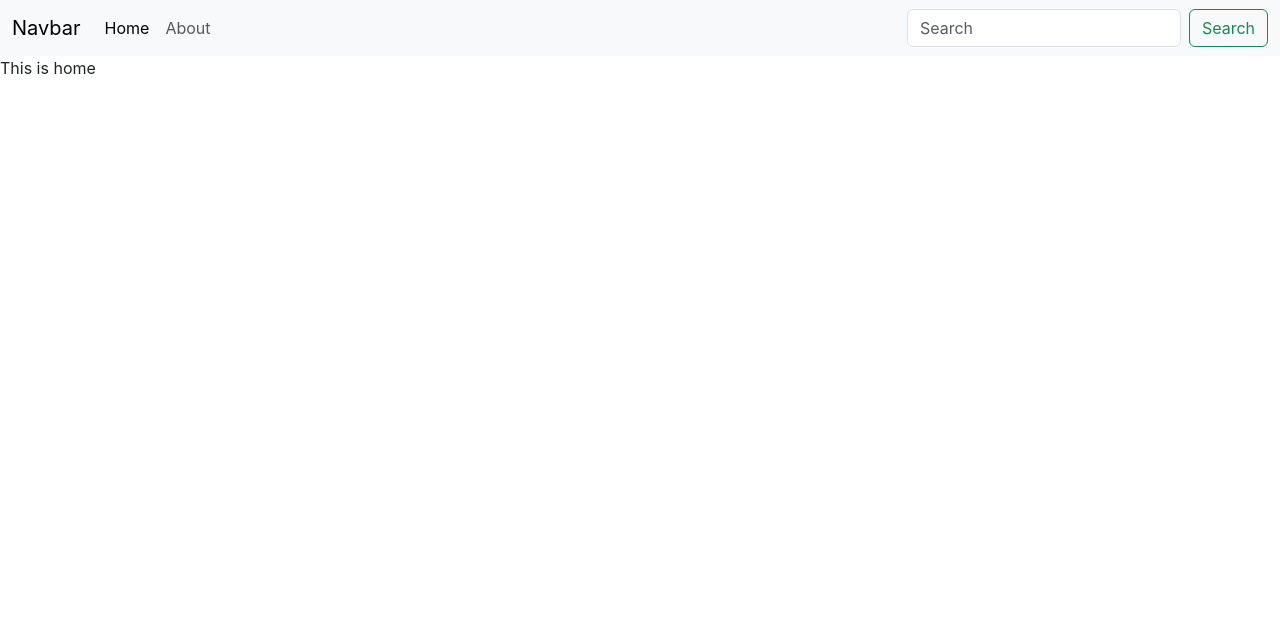
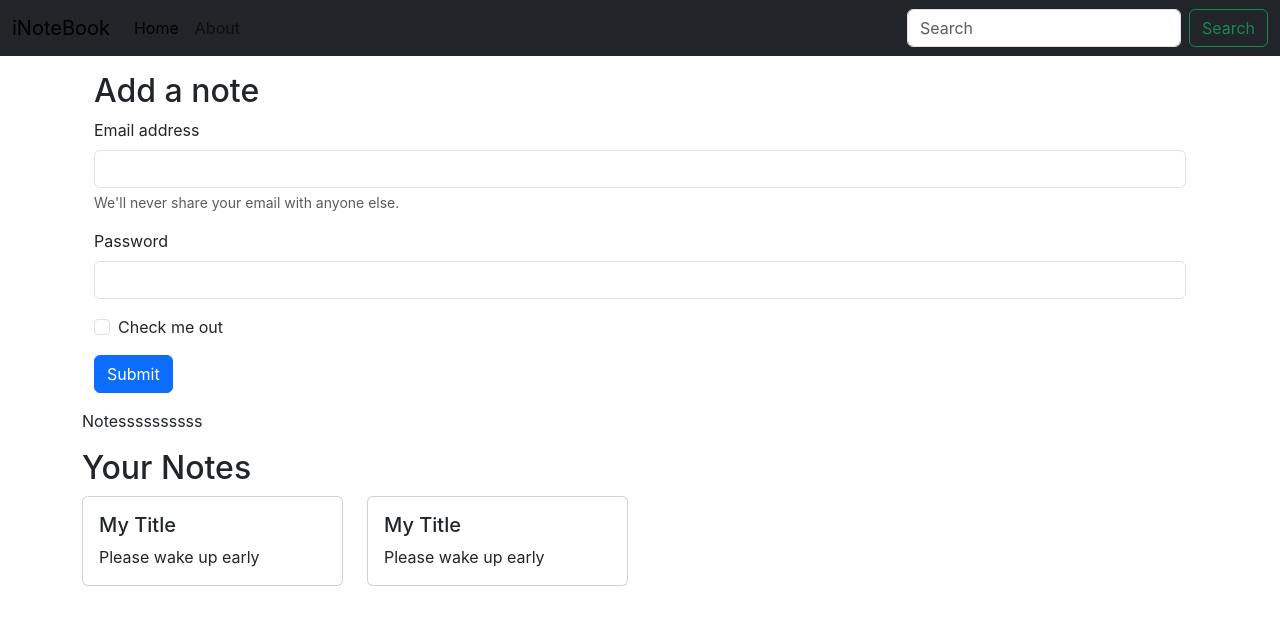
Before and after one commit to pranavmaverick20/inotebook, a React (Create React App) app: page / in a window 1280 px wide. Shown: the top 624 px of the page. Built offline with nearby package versions, Linux system fonts and the light colour scheme.

Commit message:
added context and note item bootstrap

```diff
--- a/src/App.js
+++ b/src/App.js
@@ -18,11 +18,13 @@
       <NoteState>
         <Router>
           <Navbar />
-          <Routes>
-            <Route path="/" element={<Home />} />
-            <Route path="/about" element={<About />} />
-            {/* <Route path="/users" element={<Users />} /> */}
-          </Routes>
+          <div className="container">
+            <Routes>
+              <Route path="/" element={<Home />} />
+              <Route path="/about" element={<About />} />
+              {/* <Route path="/users" element={<Users />} /> */}
+            </Routes>
+          </div>
         </Router>
       </NoteState>
     </>
--- a/src/components/About.js
+++ b/src/components/About.js
@@ -1,16 +1,10 @@
 import { useContext, useEffect } from 'react';
 import noteContext from '../context/notes/noteContext';
 export const About = () => {
-    const a = useContext(noteContext);
-    useEffect(() => {
-        a.update();
-        return () => {
 
-        }
-    }, []);
     return (
         <div>
-            This is about {a.state.name} and he is in class {a.state.class}
+            This is about page
         </div>
     )
 }
--- a/src/components/Home.js
+++ b/src/components/Home.js
@@ -1,8 +1,30 @@
-import React from 'react'
+import React, { useContext } from 'react'
+import Notes from './Notes'
+
+
 export const Home = () => {
     return (
-        <div>
-            This is home
+        <div >
+            <div className="container my-3">
+                <h2>Add a note</h2>
+                <form>
+                    <div class="mb-3">
+                        <label for="exampleInputEmail1" class="form-label">Email address</label>
+                        <input type="email" class="form-control" id="exampleInputEmail1" aria-describedby="emailHelp" />
+                        <div id="emailHelp" class="form-text">We'll never share your email with anyone else.</div>
+                    </div>
+                    <div class="mb-3">
+                        <label for="exampleInputPassword1" class="form-label">Password</label>
+                        <input type="password" class="form-control" id="exampleInputPassword1" />
+                    </div>
+                    <div class="mb-3 form-check">
+                        <input type="checkbox" class="form-check-input" id="exampleCheck1" />
+                        <label class="form-check-label" for="exampleCheck1">Check me out</label>
+                    </div>
+                    <button type="submit" class="btn btn-primary">Submit</button>
+                </form>
+            </div>
+            <Notes />
         </div>
     )
 }
--- a/src/components/Navbar1.js
+++ b/src/components/Navbar1.js
@@ -1,21 +1,31 @@
-import React from 'react'
-import { Link } from 'react-router-dom'
+import React, { useEffect } from 'react'
+import { Link, useLocation } from 'react-router-dom'
+
+
+
+
 
 const Navbar = () => {
+    let location = useLocation();
+    useEffect(() => {
+        console.log(location.pathname);
+    }, [location]);
     return (
-        <nav className="navbar navbar-expand-lg bg-body-tertiary">
+
+
+        <nav className="navbar navbar-expand-lg bg-dark">
             <div className="container-fluid">
-                <Link className="navbar-brand" to="/">Navbar</Link>
+                <Link className="navbar-brand" to="/">iNoteBook</Link>
                 <button className="navbar-toggler" type="button" data-bs-toggle="collapse" data-bs-target="#navbarSupportedContent" aria-controls="navbarSupportedContent" aria-expanded="false" aria-label="Toggle navigation">
                     <span className="navbar-toggler-icon"></span>
                 </button>
                 <div className="collapse navbar-collapse" id="navbarSupportedContent">
                     <ul className="navbar-nav me-auto mb-2 mb-lg-0">
                         <li className="nav-item">
-                            <Link className="nav-link active" aria-current="page" to="/">Home</Link>
+                            <Link className={`nav-link ${location.pathname === '/' ? "active" : ""}`} aria-current="page" to="/">Home</Link>
                         </li>
                         <li className="nav-item">
-                            <Link className="nav-link" to="/about">About</Link>
+                            <Link className={`nav-link ${location.pathname === '/about' ? "active" : ""}`} to="/about">About</Link>
                         </li>
 
 
--- /dev/null
+++ b/src/components/Noteitem.js
@@ -0,0 +1,18 @@
+import React from 'react'
+
+const Noteitem = (props) => {
+    const { note } = props
+    return (
+
+        <div className="col-md-3">
+            <div class="card">
+                <div class="card-body">
+                    <h5 class="card-title">{note.title}</h5>
+                    <p class="card-text">{note.description}</p>
+                </div>
+            </div>
+        </div>
+    )
+}
+
+export default Noteitem
--- /dev/null
+++ b/src/components/Notes.js
@@ -0,0 +1,23 @@
+import React, { useContext } from 'react'
+import contextValue from '../context/notes/noteContext'
+import NoteItem from './Noteitem'
+const Notes = () => {
+
+    const context = useContext(contextValue);
+    const { notes, setNotes } = context;
+    return (
+        <div>Notessssssssss
+            <div className="row my-3">
+                <h2>Your Notes</h2>
+                {
+                    notes.map((note) => {
+                        return <NoteItem note={note} />
+                    })
+                }
+            </div>
+        </div>
+
+    )
+}
+
+export default Notes
--- a/src/context/notes/NoteState.js
+++ b/src/context/notes/NoteState.js
@@ -2,23 +2,34 @@
 import NoteContext from './noteContext'
 
 const NoteState = (props) => {
-    const s1 = {
-        "name": "Harry",
-        "class": "5b"
-    }
-    const [state, setState] = useState(s1);
 
-    const update = () => {
-        setTimeout(() => {
-            setState({
-                "name": "Larry",
-                "class": "10b"
-            });
-        }, 1000)
-    }
+    const notesInitial = [
+        {
+            "_id": "61322f19553781a8a8d006",
+            "user": "6131d534037d4734a066",
+            "title": "My Title",
+            "description": "Please wake up early",
+            "tag": "personal",
+            "date": "2021-09-03T14:20:09.5092",
+            "__v": "0"
+        },
+        {
+
+            "_id": "61322f19553781a8ca8d0e08",
+            "user": "6131d53e4037cd4734a066",
+            "title": "My Title",
+            "description": "Please wake up early",
+            "tag": "personal",
+            "date": "2021-09-03T14:20:09.668Z",
+            "__v": 0
+        }
+    ]
+
+    const [notes, setNotes] = useState(notesInitial)
+
 
     return (
-        <NoteContext.Provider value={{ state, update }}>
+        <NoteContext.Provider value={{ notes, setNotes }}>
             {props.children}
         </NoteContext.Provider>
     )
```
Also changed, not shown: 1 other file (tests, documents, lock files or other folders).
